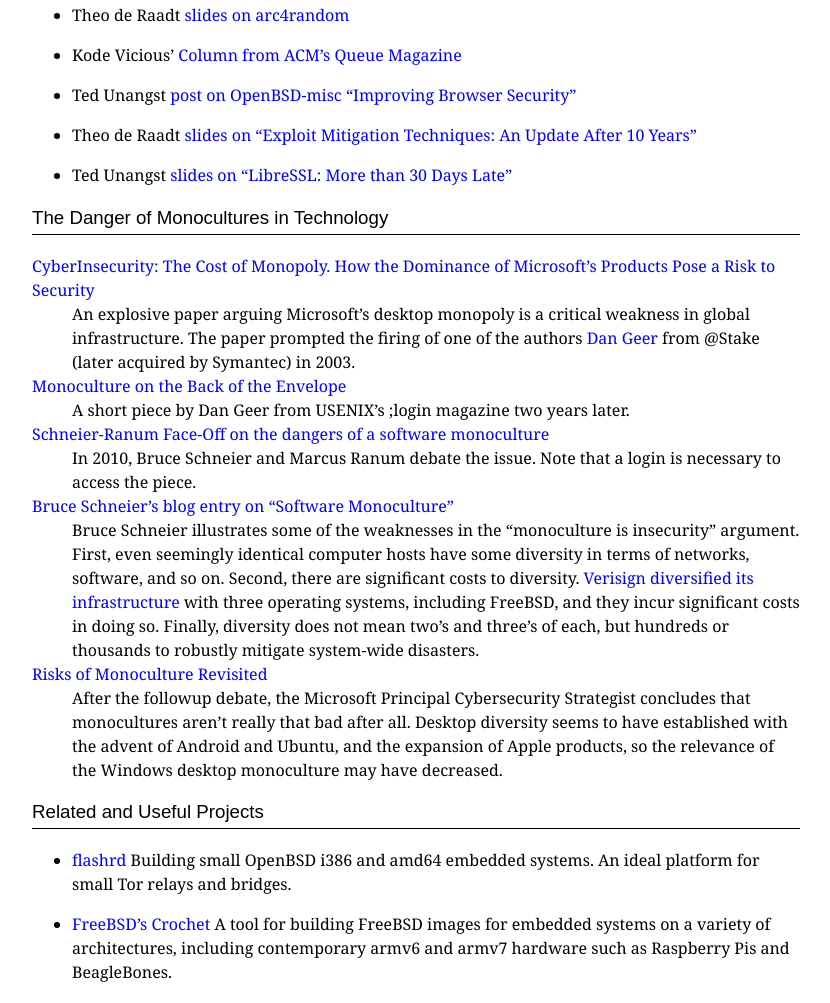
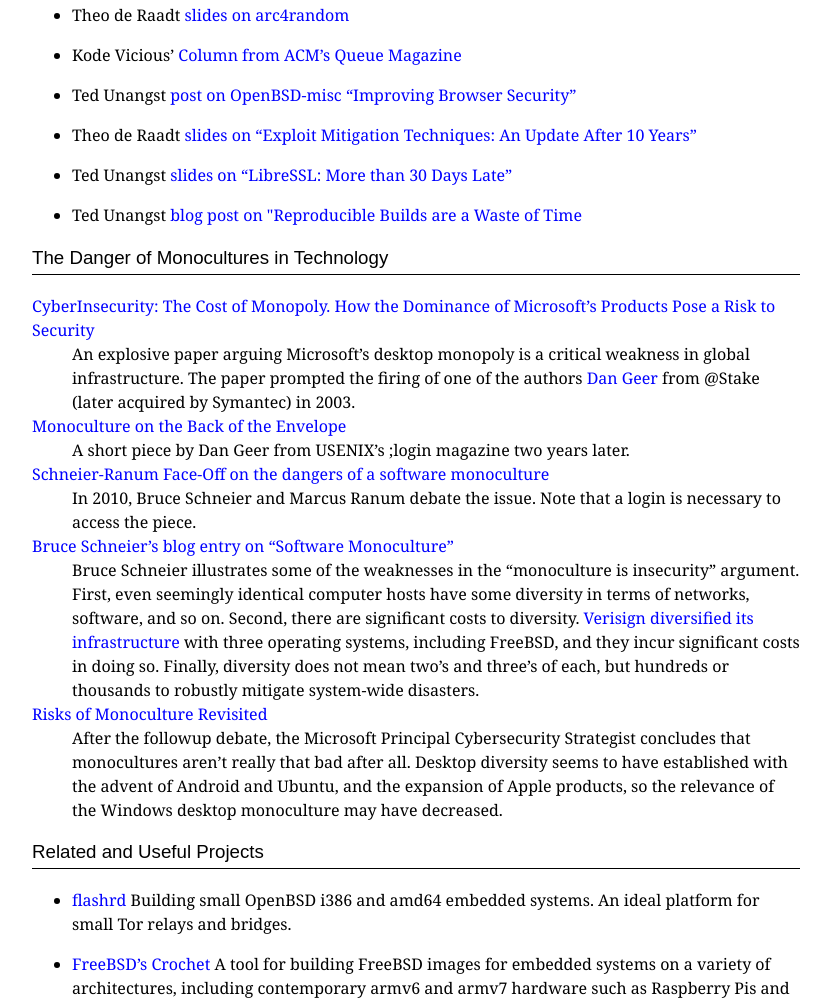
Before and after one commit to torbsd/torbsd.github.io, a plain HTML site: page resources.html in a window 1280 px wide. Shown: the part 1123-2126 px from the top of the page, without its empty margins (224-1054 px from the left). Drawn offline with Linux system fonts and the light colour scheme.

Commit message:
add tedu's blog post on reproducible builds

```diff
--- a/resources.html
+++ b/resources.html
@@ -57,6 +57,7 @@
 <li><p>Ted Unangst <a href="https://marc.info/?l=openbsd-misc&amp;m=142523501726732">post on OpenBSD-misc &#8220;Improving Browser Security&#8221;</a></p></li>
 <li><p>Theo de Raadt <a href="http://www.openbsd.org/papers/ru13-deraadt/">slides on &#8220;Exploit Mitigation Techniques: An Update After 10 Years&#8221;</a></p></li>
 <li><p>Ted Unangst <a href="http://www.openbsd.org/papers/eurobsdcon2014-libressl.html">slides on &#8220;LibreSSL: More than 30 Days Late&#8221;</a></p></li>
+<li><p>Ted Unangst <a href="http://www.tedunangst.com/flak/post/reproducible-builds-are-a-waste-of-time">blog post on &quot;Reproducible Builds are a Waste of Time</a></p></li>
 </ul>
 
 <h3 id="thedangerofmonoculturesintechnology">The Danger of Monocultures in Technology</h3>
```
Also changed, not shown: 1 other file.
